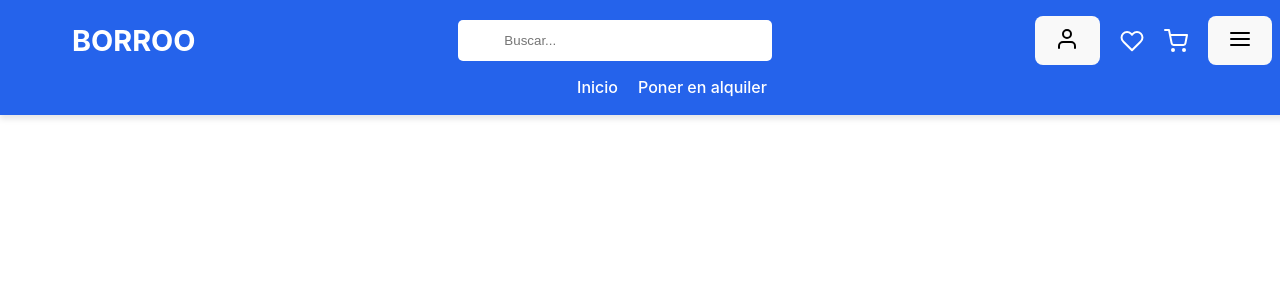
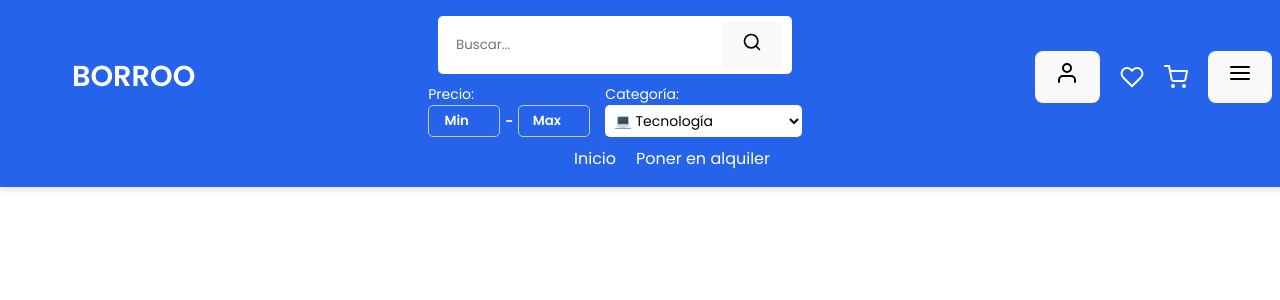
Before and after one commit to ISPP-2425-G4/borroo, a React (Vite) app in the folder frontend/: page / in a window 1280 px wide. Shown: the top 300 px of the page. Built offline with nearby package versions, Linux system fonts and the light colour scheme.

Commit message:
feat: implementacion base de frontend de busqueda y filtrado de productos

```diff
--- a/frontend/public/styles/Navbar.css
+++ b/frontend/public/styles/Navbar.css
@@ -1,4 +1,11 @@
+/* Importamos la fuente Poppins desde Google Fonts */
+@import url('https://fonts.googleapis.com/css2?family=Poppins:wght@300;400;600&display=swap');
+
 /* Estilos generales */
+* {
+    font-family: 'Poppins', sans-serif;
+}
+
 .navbar {
     background-color: #2563eb; /* Azul Tailwind */
     color: white;
@@ -30,6 +37,14 @@
     color: white;
 }
 
+/* Contenedor de búsqueda y filtros */
+.search-filters {
+    display: flex;
+    flex-direction: column;
+    align-items: center;
+    gap: 10px;
+}
+
 /* Barra de búsqueda */
 .search-container {
     display: flex;
@@ -49,6 +64,58 @@
     color: black;
 }
 
+/* Filtros */
+.filters {
+    display: flex;
+    gap: 15px;
+    align-items: center;
+}
+
+.filter {
+    display: flex;
+    flex-direction: column;
+    font-size: 14px;
+    color: white;
+}
+
+/* Estilos específicos para el filtro de precio */
+.price-filter .price-inputs {
+    display: flex;
+    align-items: center;
+    gap: 5px;
+}
+
+.price-input {
+    width: 60px;
+    padding: 5px;
+    border: 1px solid #ccc;
+    border-radius: 5px;
+    text-align: center;
+}
+
+/* Cambiar color de "Min" y "Max" para mejor contraste */
+.price-inputs span {
+    color: #ffffff;
+    font-weight: 600;
+}
+
+/* Estilo para selects */
+.filter select {
+    padding: 5px;
+    border-radius: 5px;
+    border: none;
+    font-size: 14px;
+    color: black;
+    background-color: white;
+    cursor: pointer;
+}
+
+/* Opciones dentro del select */
+.filter select option {
+    color: black;
+    background-color: white;
+}
+
 /* Iconos */
 .nav-icons {
     display: flex;
@@ -64,8 +131,6 @@
 .nav-icon:hover {
     color: #fbbf24;
 }
-
-
 
 /* Menú de navegación */
 .nav-links {
@@ -85,7 +150,7 @@
     color: #fbbf24;
 }
 
-/* Contenedor principal del login1 */
+/* Contenedor principal del login */
 .login1-container {
     position: relative;
     display: inline-block;
@@ -100,7 +165,7 @@
     color: black;
     border-radius: 5px;
     box-shadow: 0 4px 6px rgba(0, 0, 0, 0.1);
-    display: none; /* Oculto por defecto */
+    display: none;
     flex-direction: column;
     min-width: 150px;
     padding: 10px 0;
@@ -140,4 +205,14 @@
     .nav-icons {
         justify-content: center;
     }
+
+    .filters {
+        flex-direction: column;
+        align-items: center;
+    }
 }
+
+.price-input::placeholder {
+    color: white; /* Cambia esto al color que prefieras */
+    font-weight: bold;
+}
--- a/frontend/src/Navbar.jsx
+++ b/frontend/src/Navbar.jsx
@@ -12,17 +12,44 @@ const Navbar = () => {
         {/* Logo */}
         <Link to="/" className="logo">BORROO</Link>
 
-        {/* Search Bar */}
+        {/* Search Bar & Filters */}
+        <div className="search-filters">
         <div className="search-container">
-          <FiSearch className="search-icon" size={20} />
           <input type="text" placeholder="Buscar..." className="search" />
+          <button className="search-btn">
+            <FiSearch size={20} />
+          </button>
+        </div>
+
+          {/* Filtros */}
+          <div className="filters">
+            {/* Precio (Rango numérico) */}
+            <div className="filter price-filter">
+              <label>Precio:</label>
+              <div className="price-inputs">
+                <input type="number" placeholder="Min" min="0" className="price-input" />
+                <span> - </span>
+                <input type="number" placeholder="Max" min="0" className="price-input" />
+              </div>
+            </div>
+
+            {/* Categoría */}
+            <div className="filter">
+              <label>Categoría:</label>
+              <select>
+                <option>💻 Tecnología</option>
+                <option>⚽ Deporte</option>
+                <option>🛠️ Bricolaje</option>
+                <option>👕 Ropa</option>
+                <option>📦 Mobiliario y Logística</option>
+                <option>🎮 Entretenimiento</option>
+              </select>
+            </div>
+          </div>
         </div>
 
         {/* Right Section */}
         <div className="nav-icons">
-
-
-          {/* Icons */}
           <div className="relative login1-container">
             <button className="login1-btn">
               <FiUser size={24} className="nav-icon" />
@@ -38,7 +65,7 @@ const Navbar = () => {
 
           {/* Mobile Menu Button */}
           <button className="menu-btn" onClick={() => setMenuOpen(!menuOpen)}>
-            {menuOpen ? <FiMenu size={24} /> : <FiMenu size={24} />}
+            <FiMenu size={24} />
           </button>
         </div>
       </div>
@@ -52,4 +79,5 @@ const Navbar = () => {
   );
 };
 
+
 export default Navbar;
```
Lines whose indentation alone changed are shown as unchanged.
